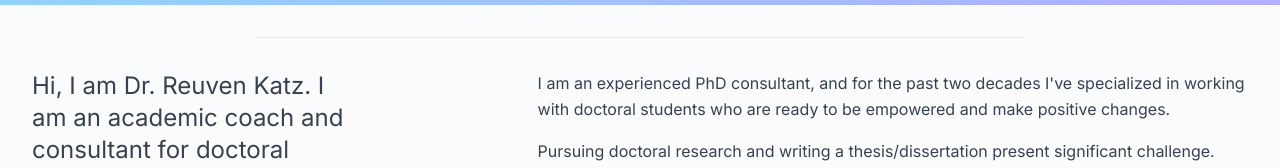
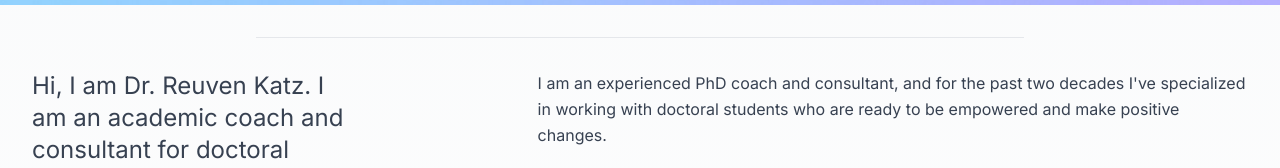
Before and after one commit to ReuvenKatz/pathway-nexus-gateway1, a React (Vite) app: page / in a window 1280 px wide. Shown: the part 328-496 px from the top of the page. Built offline with nearby package versions, Linux system fonts and the light colour scheme; a web font is replaced by a local one.

Commit message:
Update front page text
Updated the introductory paragraph on the front page to include "academic coach and consultant".

```diff
--- a/src/pages/Home.tsx
+++ b/src/pages/Home.tsx
@@ -49,7 +49,7 @@ const Home = () => {
               <div className="lg:w-3/5">
                 <div className="text-base text-gray-700 leading-relaxed space-y-4">
                   <p>
-                    I am an experienced PhD consultant, and for the past two decades I've specialized in working with doctoral students who are ready to be empowered and make positive changes.
+                    I am an experienced PhD coach and consultant, and for the past two decades I've specialized in working with doctoral students who are ready to be empowered and make positive changes.
                   </p>
                   <p>
                     Pursuing doctoral research and writing a thesis/dissertation present significant challenge. Doctoral students are expected to complete an original research project on their own, sometimes without having the tools to organize it. I help graduate students manage their research projects: plan and execute project tasks in a systematic manner, build solid work habits, improve the relationship with their advisor, and overcome setbacks. My clients gain the confidence to take action that moves them forward, towards successful completion of the doctorate.
```
